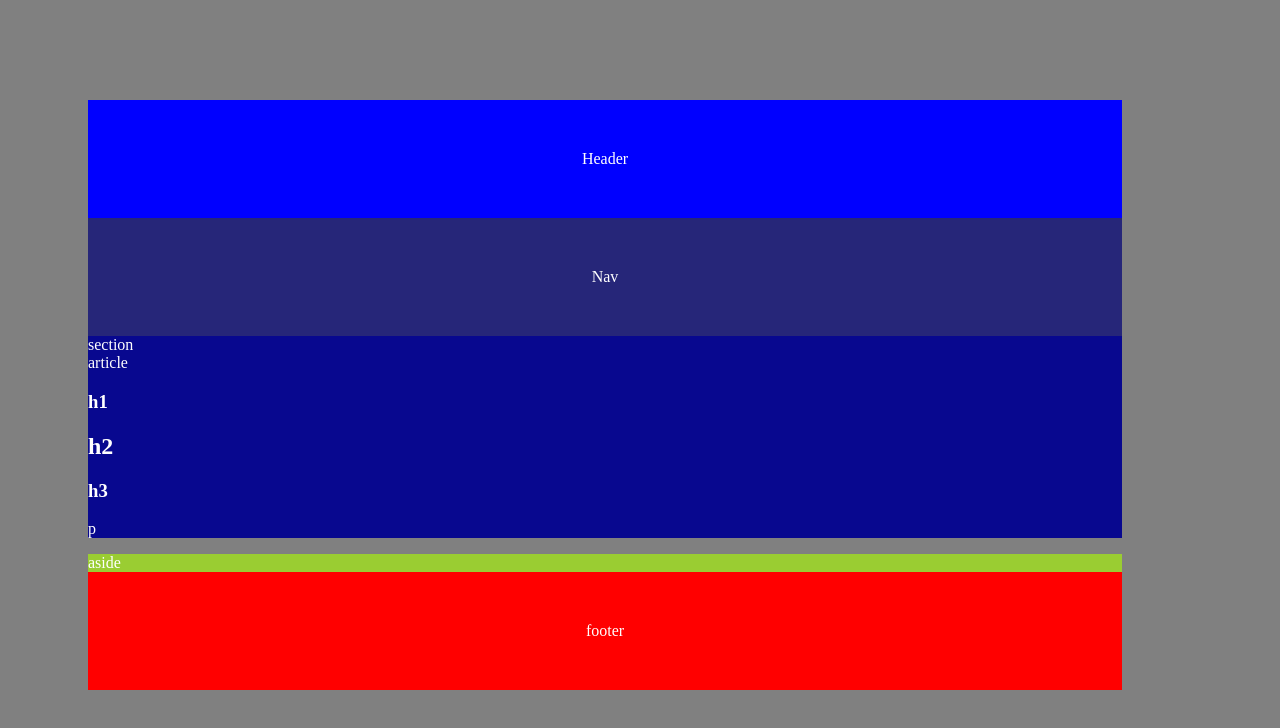
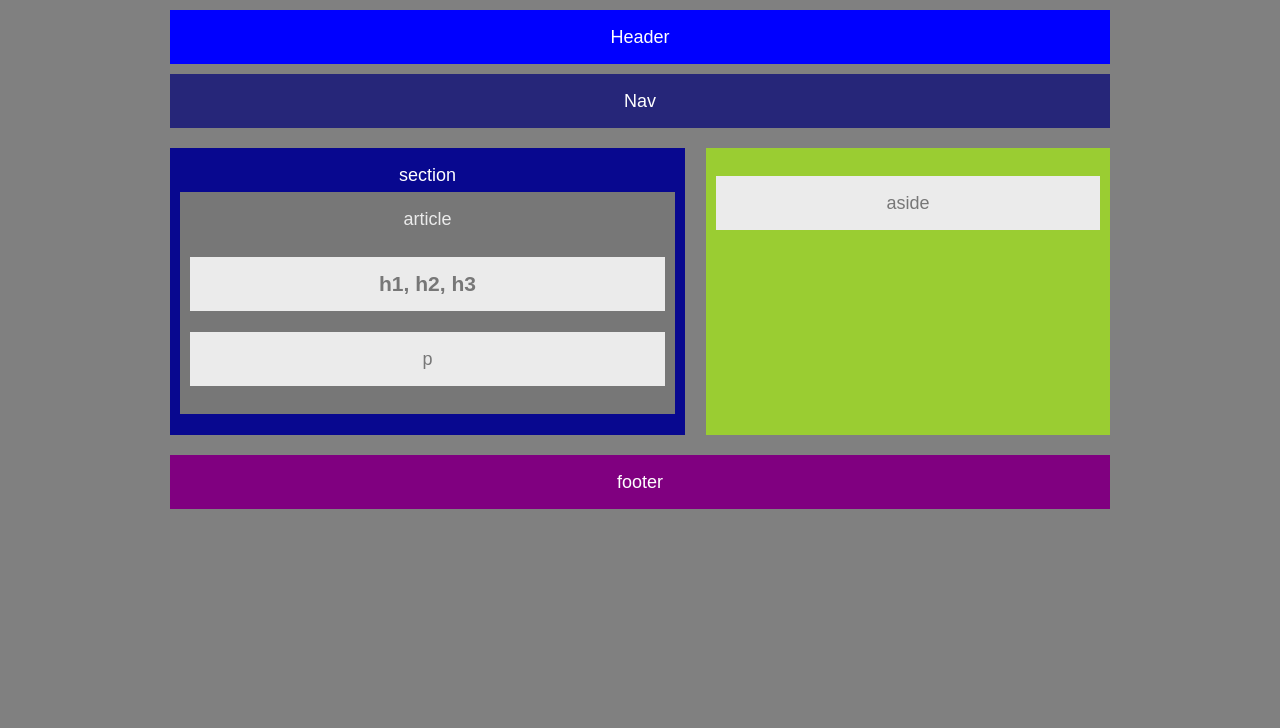
Before and after one commit to Surgeali/HW-Wireframe, a plain HTML site: page index.html in a window 1280 px wide. Drawn offline with Linux system fonts and the light colour scheme.

Commit message:
Fixed the aside box and footer

```diff
--- a/SurgeHw1.css
+++ b/SurgeHw1.css
@@ -1,36 +1,75 @@
 body {
     background-color: gray;
     color: white;
+    width: 960px;
+  margin: auto;
+  font-family: Arial, "Helvetica Neue", Helvetica, sans-serif;
+  font-size: 18px;
+  line-height: 34px;
 }
-.Header {
-    background-color: blue;
-    text-align: center;
-    padding: 50px;
+header {
+  display: block;
+  background-color: blue;
+  text-align: center;
+  padding: 10px;
+  margin: 10px;
+  text-align: center;
 }
 .nav {
     background-color: rgb(38, 38, 121);
     text-align: center;
-    padding: 50px;
-
+    display: block;
+    padding: 10px;
+    margin: 10px;
 }
 .section {
-    background-color: rgb(8, 8, 143);
+  background-color: rgb(8, 8, 143);
+  display: block;
+  padding: 10px;
+  margin: 10px;
+  text-align: center;
+  float: left;
+  width: 495px;
+  height: 267px;
+  overflow: hidden;
 }
 .article {
-
+    padding: 10px;
+    color: #ebebeb;
+    background: #777777;
 }
-.aside {
-    background-color: yellowgreen;
+aside {
+  background-color: yellowgreen;
+  display: block;
+  padding: 10px;
+  margin: 10px;
+  text-align: center;
+  float: right;
+  width: 40%;
+  height: 267px;
+  overflow: hidden;
 }
-.footer {
-    background-color: red;
-    padding: 50px;
-    text-align: center;
-
+footer {
+  display: block;
+  padding: 10px;
+  margin: 10px;
+  height: 10%;
+  text-align: center;
+  background-color: purple;
 }
-.wrapper {
+h1,
+p {
+  padding: 10px;
+  color: #777777;
+  text-align: center;
+  background: #ebebeb;
+}
+.clear {
+  clear: both;
+}
+/* .wrapper {
     margin-top: 100px;
   margin-bottom: 100px;
   margin-right: 150px;
   margin-left: 80px;
-}
+} */
--- a/index.html
+++ b/index.html
@@ -1,30 +1,43 @@
 <!DOCTYPE html>
 <html lang="en">
+
 <head>
     <meta charset="UTF-8">
     <meta name="viewport" content="width=device-width, initial-scale=1.0">
     <meta http-equiv="X-UA-Compatible" content="ie=edge">
-    <title>Document</title>
+    <title>Wireframe</title>
     <link rel="stylesheet" href="SurgeHw1.css">
+
 </head>
+
 <body>
-    <div class="wrapper">
-        <header class="Header" >Header</header>
+    <!-- <div class="wrapper"> -->
+        <header class="Header" >Header
+        </header>
         <nav class="nav">Nav</nav>
-        <section class="section">section
-            <article class="article">article
-                <div>
-                    <h1>h1</h1>
-                    <h2>h2</h2>
-                    <h3>h3</h3>
-                </div>
+
+        <section class="section">
+            <heading>section</heading>
+
+            <article class="article">
+                <heading>article</heading>
+                <h1>h1, h2, h3</h1>
                 <p>p</p>
             </article>
+
         </section>
-        <aside class="aside">aside</aside>
-        <footer class="footer">footer</footer>
 
-    </div>
+        <aside>
+            <heading>
+                <p>aside</p>
+            </heading>
+        </aside>
+
+        <div class="clear"></div>
+
+        <footer>footer</footer>
+
+    <!-- </div> -->
 
 </body>
 </html>
```
